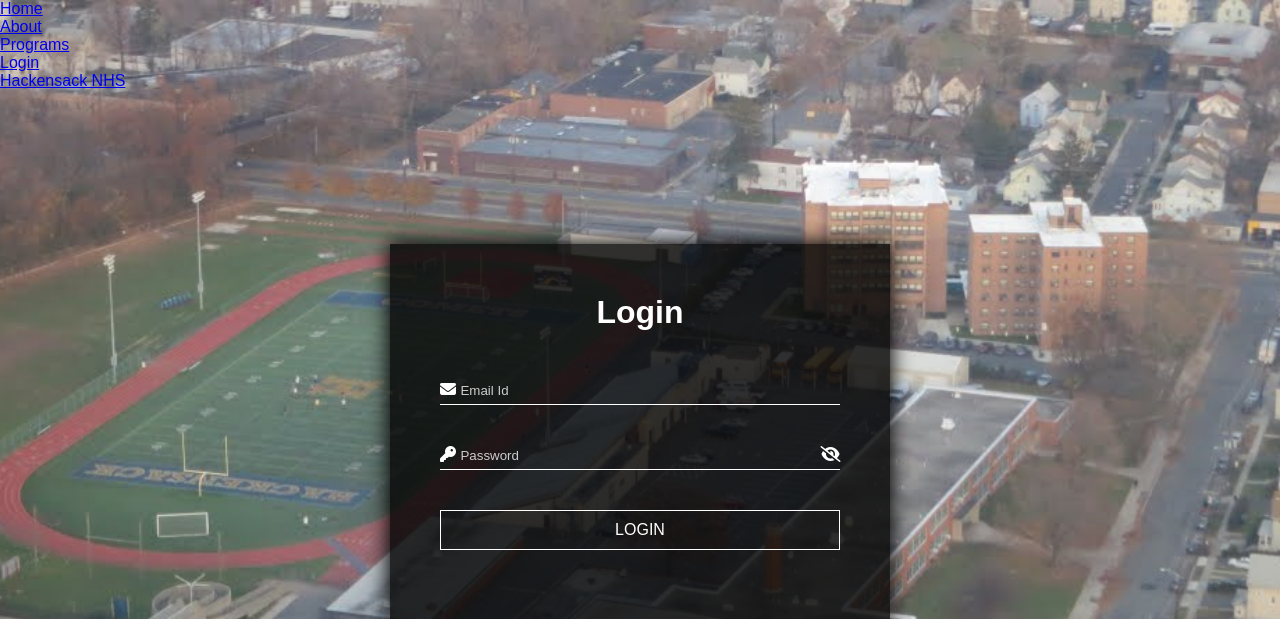
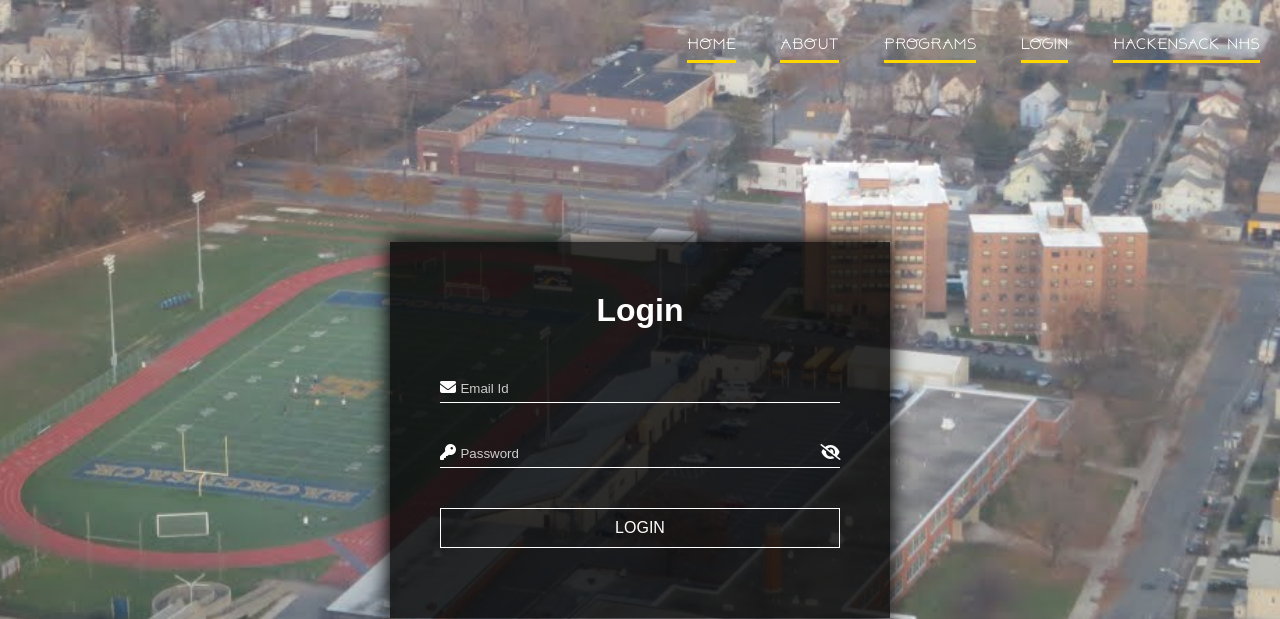
Before and after one commit to A-PhillipeV/hackademicsweb, a Flask app: template templates/login.html in a window 1280 px wide. Shown: the top 619 px of the page. Run offline with Flask 2, Linux system fonts and the light colour scheme; the template is opened without the code that fills it, so the values that code supplies are empty.

Commit message:
Update style.css

```diff
--- a/static/style.css
+++ b/static/style.css
@@ -2,6 +2,18 @@
 	margin: 0;
 	padding: 0;
 }
+
+@font-face {
+   font-family: font;
+   src: url("CarrolwildClean-9YpKK.otf") format("opentype");
+}
+
+@font-face {
+   font-family: font2;
+   src: url(AboveDemoRegular-lJMd.ttf);
+}
+
+
 body{
 	background-image: url(school.jpg);
 	background-size: cover;
@@ -61,3 +73,49 @@ h1{
 	font-size: 16px;
 
 }
+
+
+.navbar{
+    width: 100%;
+    margin:auto;
+    padding: 35px 0;
+    display: flex;
+    align-items: center;
+    justify-content: space-between;
+
+    justify-content: flex-end;
+}
+
+
+
+.navbar ul li{
+    list-style: none;
+    display: inline-block;
+    margin: 0 20px;
+    position: relative;
+
+}
+
+.navbar ul li a{
+    text-decoration: none;
+    color: white;
+    text-transform: uppercase;
+    font-family: font2;
+}
+
+.navbar ul li::after{
+    content: '';
+    height: 3px;
+    width: 100%;
+    background: gold;
+    position: absolute;
+    left: 0;
+    bottom: -10px;
+    transition-duration: .5s;
+}
+
+.navbar ul li:hover::after{
+    width:100%;
+    background: blue;
+
+}
```
